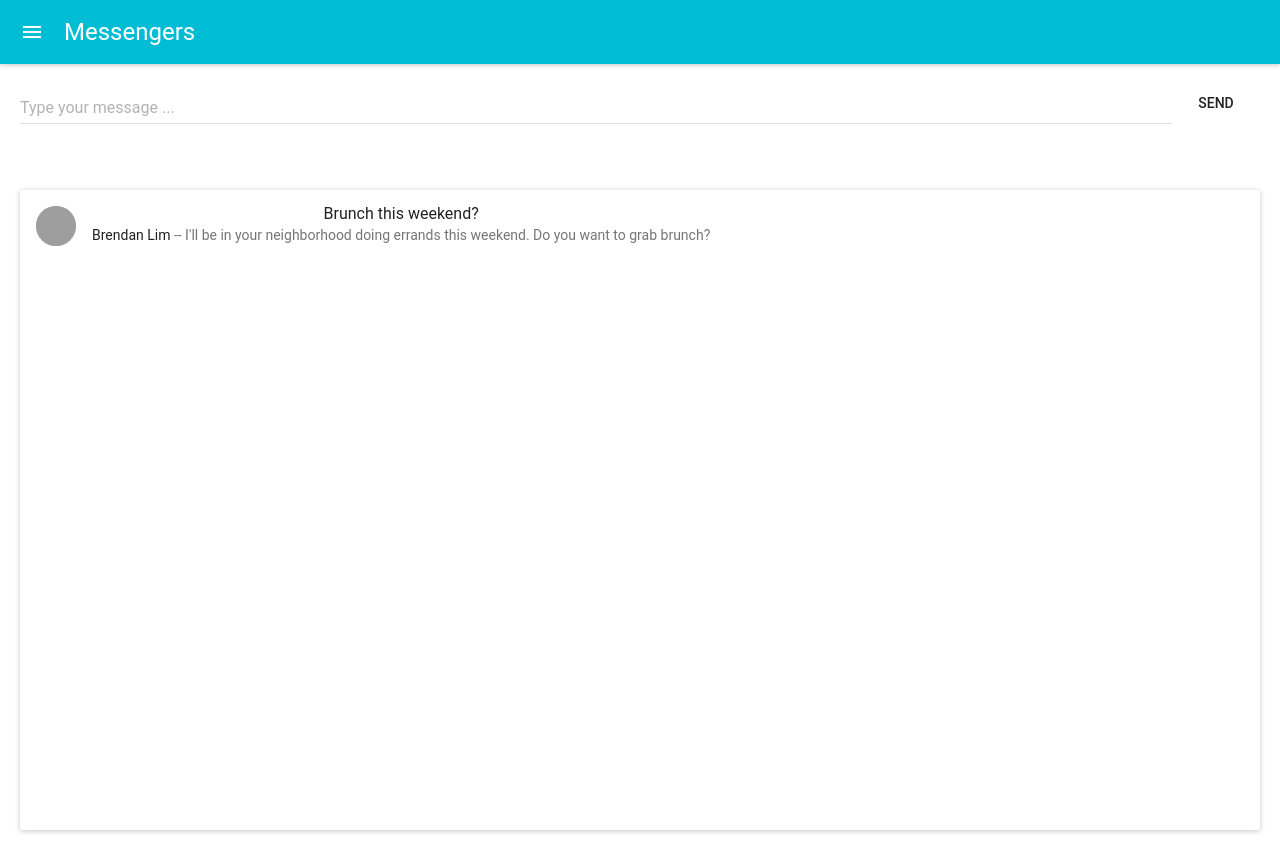
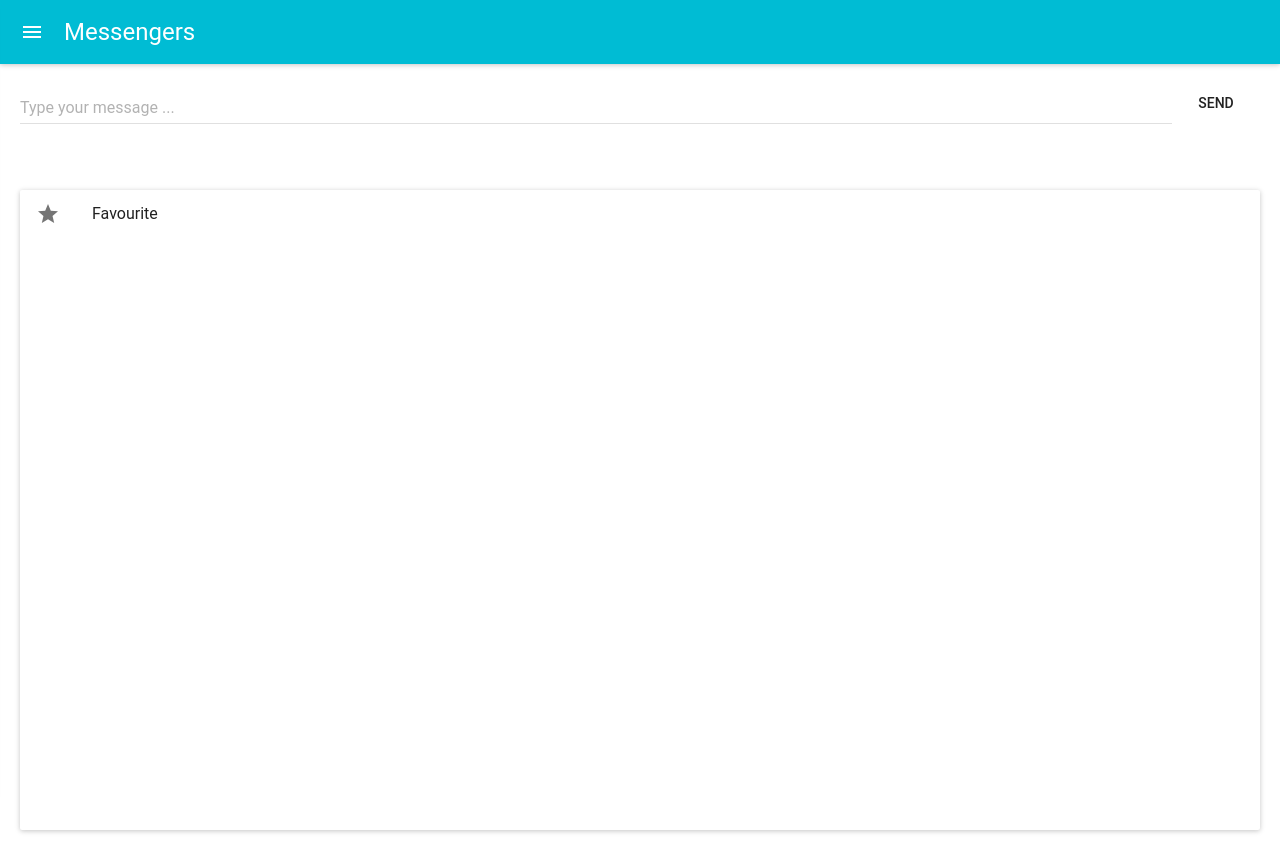
Before and after one commit to infoshareacademy/jfddl5-messengers-app, a React (Create React App) app: page /messages in a window 1280 px wide. Built offline with nearby package versions, Linux system fonts and the light colour scheme; grey boxes are pictures that could not be loaded.

Commit message:
added FavouriteMessages component and deleted unnessesery component

```diff
--- a/src/views/MessagesView/MessagesView.js
+++ b/src/views/MessagesView/MessagesView.js
@@ -2,7 +2,9 @@ import React from 'react'
 import TextField from 'material-ui/TextField';
 import Paper from 'material-ui/Paper';
 import FlatButton from 'material-ui/FlatButton';
-import List from '../../components/List'
+import { ListItem } from 'material-ui/List';
+import ActionGrade from 'material-ui/svg-icons/action/grade';
+
 
 const displayStyles = {
     display: 'flex',
@@ -22,7 +24,22 @@ const style = {
 };
 
 
-const MessagesView = () => (
+
+class MessagesView extends React.Component {
+    state = {
+        favourite: false
+    }
+
+    isFavourite = () => {
+        this.setState({
+            favourite: !this.state.favourite
+        })
+    }
+
+
+
+    render() {
+        return (
             <div style={containerStyles}>
                 <div style={displayStyles}>
                     <TextField
@@ -34,11 +51,14 @@ const MessagesView = () => (
                     <FlatButton label="Send" />
                 </div>
                 <div><br />
-            <Paper style={style} zDepth={1} >
-            <List />
+                    <Paper style={style} zDepth={1}>
+                        < ListItem primaryText="Favourite" leftIcon={<ActionGrade />} />
                     </Paper>
                 </div>
             </div>
         )
+    }
+
+}
 
 export default MessagesView
```
Also changed, not shown: src/Messeges/Messeges.js (+6 -1 lines), src/views/MessagesView/FavouriteMessages.js (added, +13 -0 lines). Lines whose indentation alone changed are shown as unchanged.
